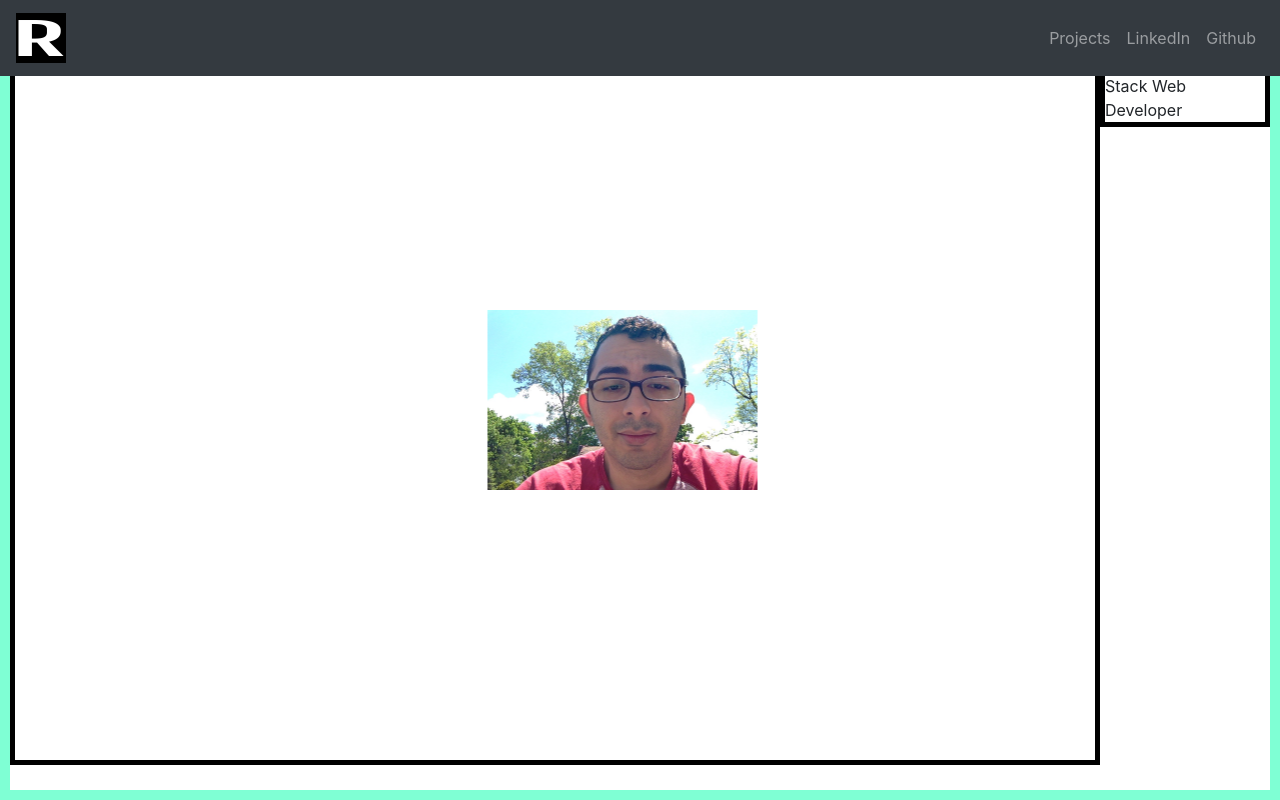
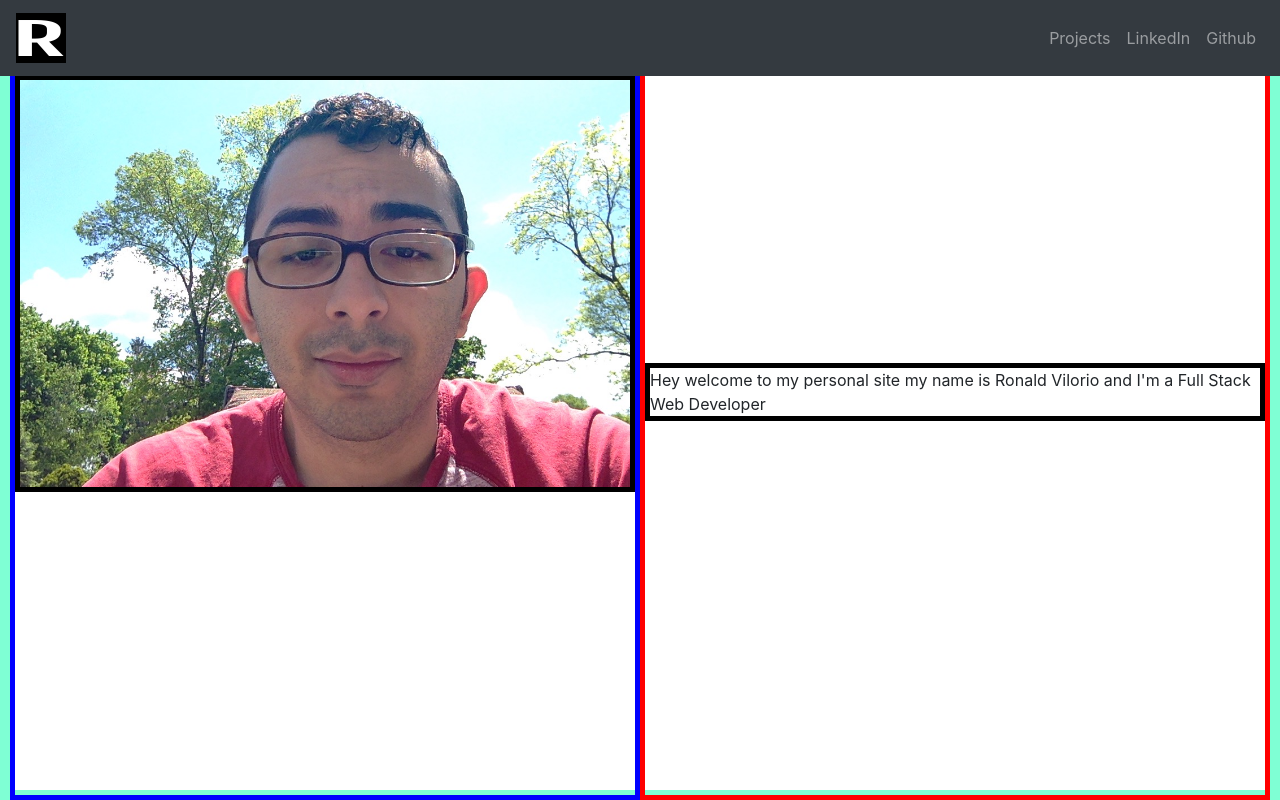
Before and after one commit to RonaldVilorio/portfolio-frontend, a React (Create React App) app: page / in a window 1280 px wide. Built offline with nearby package versions, Linux system fonts and the light colour scheme.

Commit message:
added left,right divs in home

```diff
--- a/src/Components/Home/Home.js
+++ b/src/Components/Home/Home.js
@@ -1,4 +1,4 @@
-import React,{Component} from "react";
+import React, { Component } from "react";
 import styles from "./Home.module.css";
 import image from "../../assets/ron2.jpg";
 class Home extends Component {
@@ -9,13 +9,17 @@ class Home extends Component {
   render() {
     return (
       <div className={styles.homeContainer}>
+        <div className={styles.leftSide}>
           <div className={styles.profileImage}>
             <img src={image} alt="profile pic" />{" "}
           </div>
+        </div>
+        <div className={styles.rightSide}>
           <p>
             Hey welcome to my personal site my name is Ronald Vilorio and I'm a
             Full Stack Web Developer
           </p>
+        </div>
       </div>
     );
   }
--- a/src/Components/Home/Home.module.css
+++ b/src/Components/Home/Home.module.css
@@ -4,13 +4,27 @@
   display: flex;
   align-items: center;
 }
+.leftSide {
+  /* display: flex; */
+  border: blue solid 5px;
+  width: 50%;
+  height: 100vh;
+}
+.rightSide {
+  display: flex;
+  border: red solid 5px;
+  width: 50%;
+  height: 100vh;
+  align-items: center;
+  justify-content: center;
+}
 .profileImage {
   border: black solid 5px;
+  margin-top: 70px;
 }
 .profileImage img {
-  transform: scale(0.25) translate(25%);
+  width: 100%;
 }
 p {
-  margin-bottom: 700px;
   border: black solid 5px;
 }
```
Lines whose indentation alone changed are shown as unchanged.
